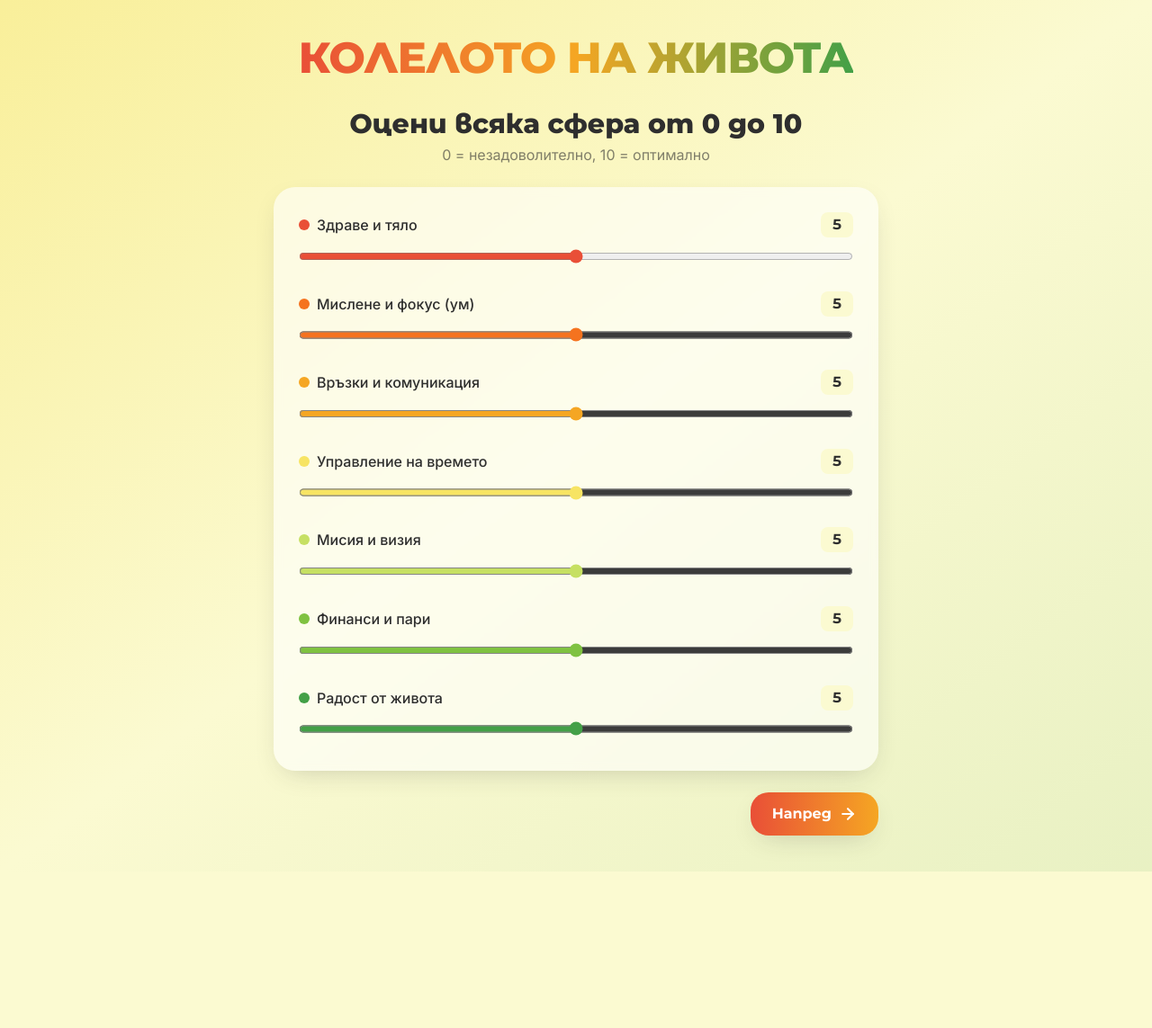
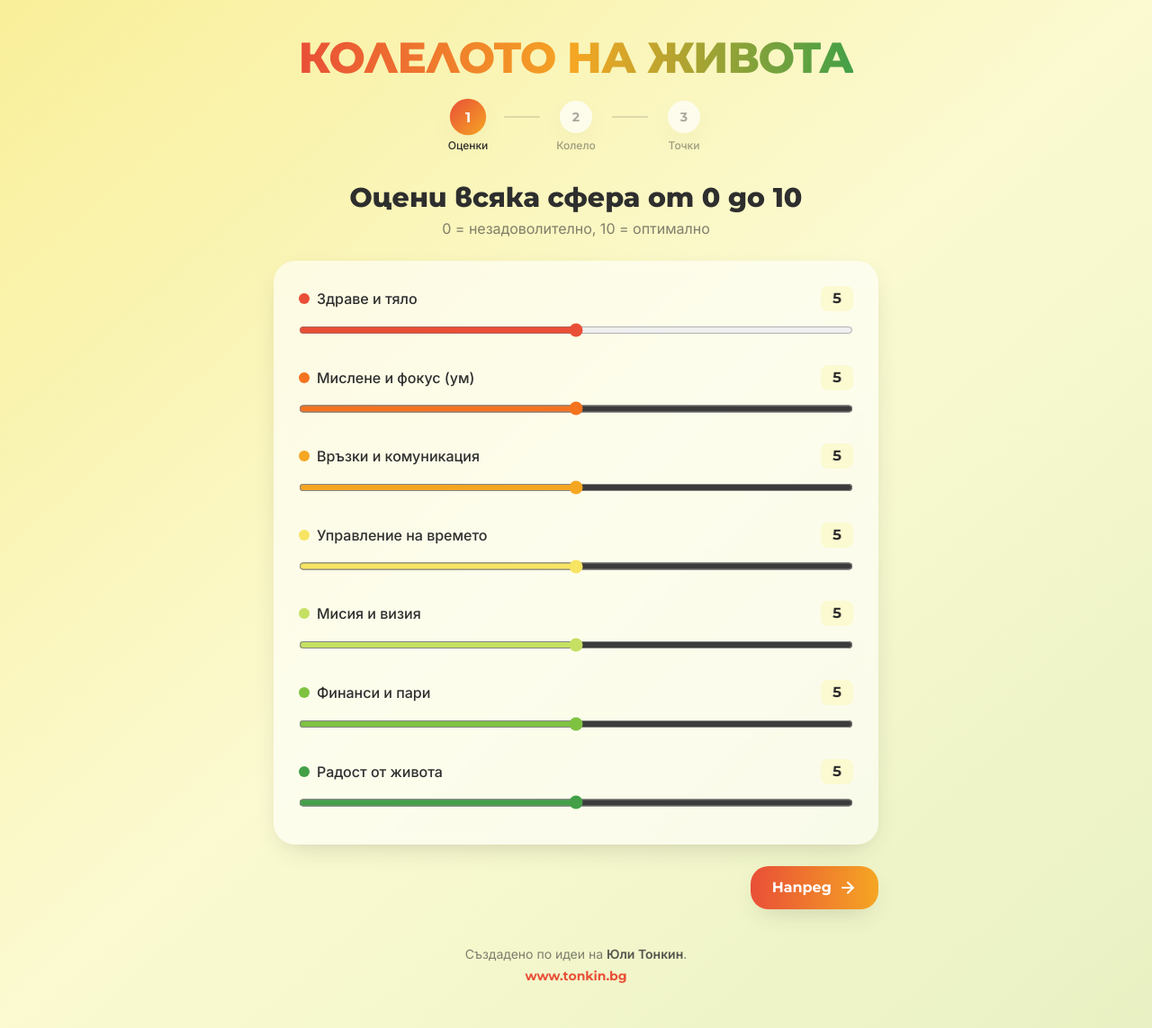
Before and after one commit to Niko5886/The-Wheel-of-Life, a React (Vite) app: page / in a window 1280 px wide. Shown: the whole page at 90% size. Before the commit the page ends 969 px from the top, so only its background shows below. Built offline with nearby package versions, Linux system fonts and the light colour scheme; the HTML template or start-up script is replaced by a standard one.

Commit message:
Добавяне на компоненти StepIndicator и Footer за подобряване на навигацията и информацията в приложението

```diff
--- a/src/App.tsx
+++ b/src/App.tsx
@@ -4,6 +4,8 @@ import { ArrowLeft, ArrowRight } from 'lucide-react'
 import Step1Sliders from './components/Step1Sliders'
 import Step3Points from './components/Step3Points'
 import ResultPanel from './components/ResultPanel'
+import StepIndicator from './components/StepIndicator'
+import Footer from './components/Footer'
 import WheelSvg from './components/WheelSvg'
 import { createInitialSpheres } from './data/spheres'
 import type { SphereId, Step } from './types'
@@ -36,11 +38,13 @@ export default function App() {
 
   return (
     <div className="flex min-h-screen flex-col items-center bg-gradient-to-br from-brand-yellow/50 via-softbg to-brand-green/10 px-4 py-10">
-      <header className="mb-8 text-center">
-        <h1 className="bg-gradient-to-r from-brand-red via-brand-orange to-brand-green bg-clip-text font-heading text-3xl font-extrabold uppercase tracking-tight text-transparent md:text-5xl">
+      <header className="mb-6 text-center">
+        <h1 className="bg-gradient-to-r from-brand-red via-brand-orange to-brand-green bg-clip-text font-heading text-3xl font-extrabold uppercase leading-tight tracking-tight text-transparent md:text-5xl">
           Колелото на живота
         </h1>
       </header>
+
+      <StepIndicator step={step} />
 
       <main className="flex w-full flex-1 flex-col items-center">
         <AnimatePresence mode="wait">
@@ -111,6 +115,8 @@ export default function App() {
           )}
         </AnimatePresence>
       </main>
+
+      <Footer />
     </div>
   )
 }
--- a/src/components/Footer.tsx
+++ b/src/components/Footer.tsx
@@ -1,2 +1,20 @@
-// TODO: Footer — „Създадено по идеи на Юли Тонкин." + линк към tonkin.bg (§6).
-export {}
+/**
+ * Footer (§6) — авторство + линк към сайта на Юли Тонкин.
+ */
+export default function Footer() {
+  return (
+    <footer className="mt-10 pb-2 text-center text-sm text-ink/60">
+      <p>
+        Създадено по идеи на <span className="font-semibold text-ink/80">Юли Тонкин</span>.
+      </p>
+      <a
+        href="https://www.tonkin.bg"
+        target="_blank"
+        rel="noopener noreferrer"
+        className="mt-1 inline-block font-heading font-bold text-brand-red transition-colors hover:text-brand-orange"
+      >
+        www.tonkin.bg
+      </a>
+    </footer>
+  )
+}
--- a/src/components/StepIndicator.tsx
+++ b/src/components/StepIndicator.tsx
@@ -1,2 +1,72 @@
-// TODO: StepIndicator — индикатор на текущата стъпка (1/2/3).
-export {}
+import { motion } from 'framer-motion'
+import { Check } from 'lucide-react'
+import type { Step } from '../types'
+
+interface StepIndicatorProps {
+  step: Step
+}
+
+const STEPS = [
+  { n: 1, label: 'Оценки' },
+  { n: 2, label: 'Колело' },
+  { n: 3, label: 'Точки' },
+] as const
+
+/** 'result' се третира като „след стъпка 3" → и трите са завършени. */
+function currentIndex(step: Step): number {
+  return step === 'result' ? 4 : step
+}
+
+/**
+ * Индикатор на текущата стъпка (1/2/3), горе. Активната е откроена с
+ * брандов градиент; завършените — със зелена отметка (§6).
+ */
+export default function StepIndicator({ step }: StepIndicatorProps) {
+  const cur = currentIndex(step)
+
+  return (
+    <nav aria-label="Напредък по стъпките" className="mb-8 flex items-start justify-center">
+      {STEPS.map((s, i) => {
+        const isActive = s.n === cur
+        const isDone = s.n < cur
+        return (
+          <div key={s.n} className="flex items-start">
+            <div className="flex w-16 flex-col items-center gap-1.5 sm:w-20">
+              <motion.div
+                animate={{ scale: isActive ? 1.12 : 1 }}
+                transition={{ type: 'spring', stiffness: 320, damping: 22 }}
+                className={[
+                  'flex h-9 w-9 items-center justify-center rounded-full font-heading text-sm font-bold shadow-soft',
+                  isActive
+                    ? 'bg-gradient-to-br from-brand-red to-brand-orange text-white'
+                    : isDone
+                      ? 'bg-brand-green text-white'
+                      : 'bg-white/70 text-ink/40',
+                ].join(' ')}
+              >
+                {isDone ? <Check size={16} strokeWidth={3} /> : s.n}
+              </motion.div>
+              <span
+                className={[
+                  'text-xs font-medium transition-colors',
+                  isActive ? 'text-ink' : 'text-ink/45',
+                ].join(' ')}
+              >
+                {s.label}
+              </span>
+            </div>
+            {i < STEPS.length - 1 && (
+              <span
+                className={[
+                  'mt-[17px] h-0.5 w-6 rounded-full transition-colors sm:w-10',
+                  s.n < cur ? 'bg-brand-green' : 'bg-ink/15',
+                ].join(' ')}
+                aria-hidden="true"
+              />
+            )}
+          </div>
+        )
+      })}
+    </nav>
+  )
+}
```
